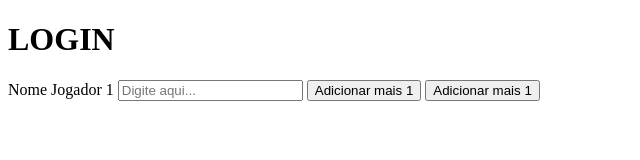
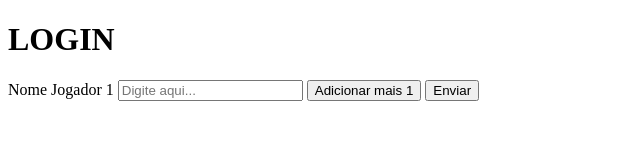
Before and after one commit to melanieesilva/JogoMemoria, a plain HTML site: page login.html in a window 1280 px wide. Shown: the whole page, without its empty margins (0-640 px from the left). Drawn offline with Linux system fonts and the light colour scheme.

Commit message:
Update login.html

```diff
--- a/login.html
+++ b/login.html
@@ -10,6 +10,6 @@
     <label for="name-user">Nome Jogador 1</label>
     <input type="text" id="name-user" name="Nome" placeholder="Digite aqui...">
     <button class="add-jogador">Adicionar mais 1</button>
-    <button class="add-jogador">Adicionar mais 1</button>
+    <button class="add-jogador">Enviar</button>
 </body>
 </html>
```
